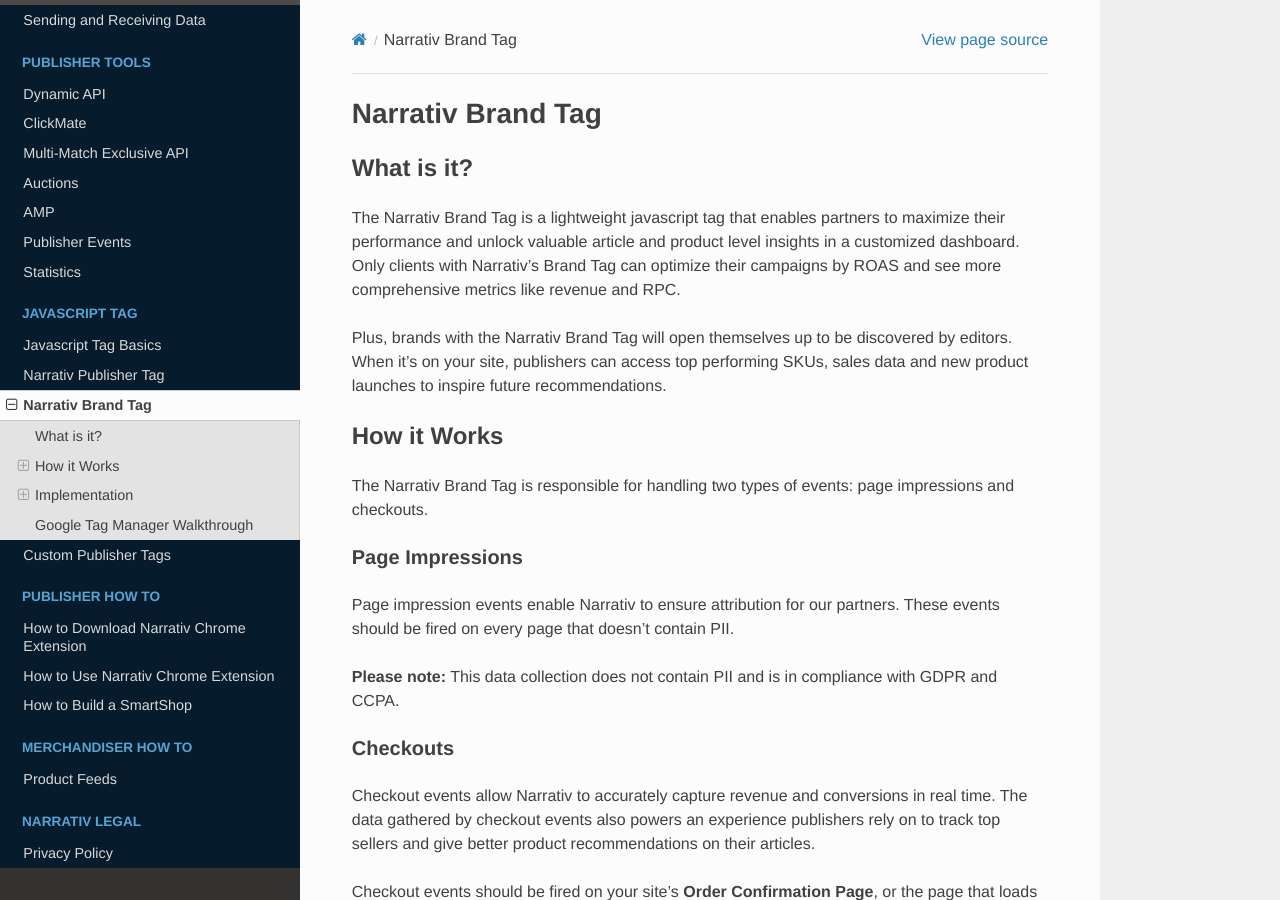
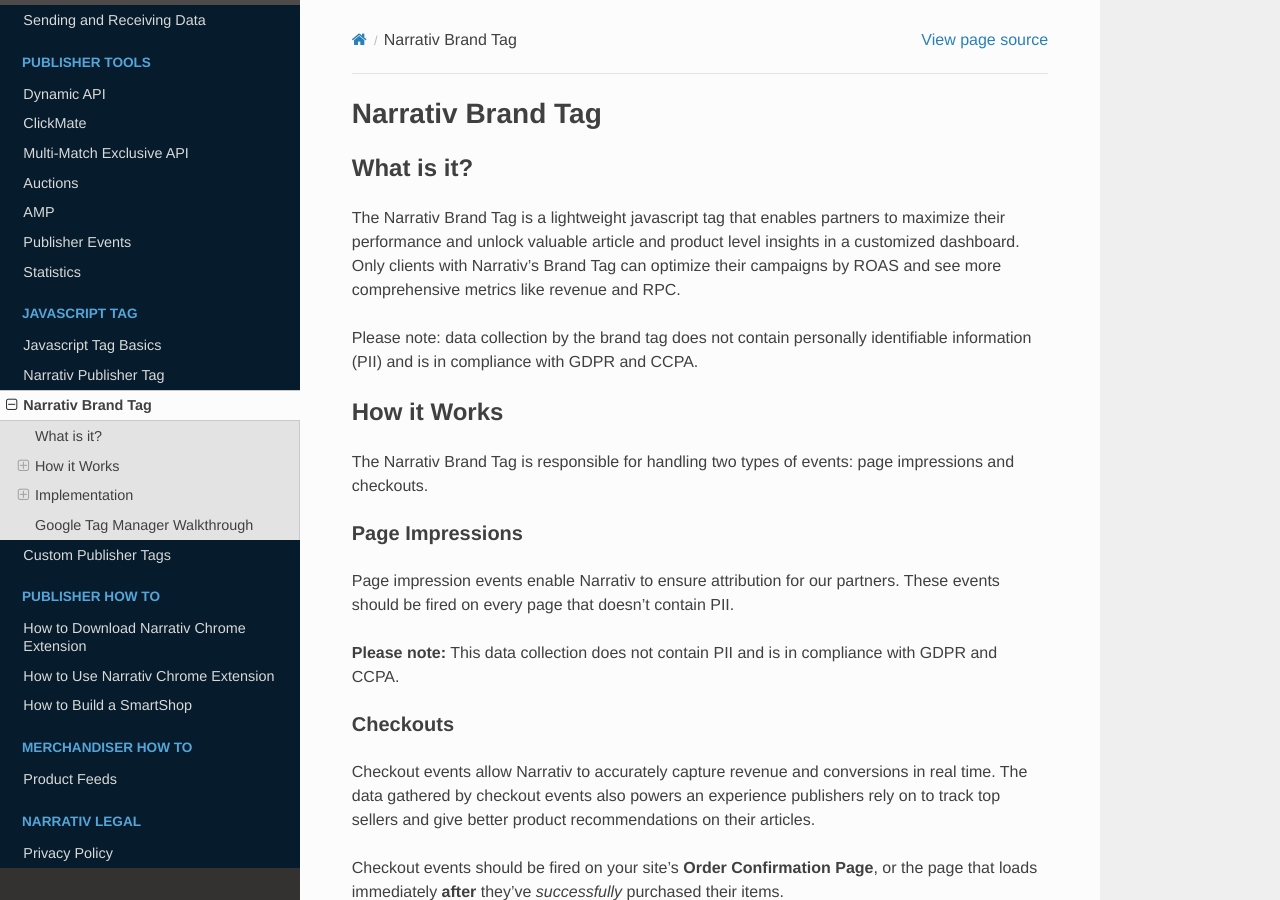
Before and after one commit to robinssq/api-docs, a Sphinx documentation site: the page built from docs/tagbrand.rst, in a window 1280 px wide and 900 px high. Built offline with Sphinx 7.4.7 and the Read the Docs theme 2.0.0, drawn with Linux system fonts in a browser that asks for light colours.

Commit message:
Update tagbrand.rst

```diff
--- a/docs/tagbrand.rst
+++ b/docs/tagbrand.rst
@@ -9,9 +9,8 @@
 Only clients with Narrativ’s Brand Tag can optimize their campaigns by ROAS and see more comprehensive
 metrics like revenue and RPC.
 
-Plus, brands with the Narrativ Brand Tag will open themselves up to be discovered by editors.
-When it’s on your site, publishers can access top performing SKUs, sales data and new product launches
-to inspire future recommendations.
+Please note: data collection by the brand tag does not contain personally identifiable information (PII)
+and is in compliance with GDPR and CCPA.
 
 
 How it Works
```
